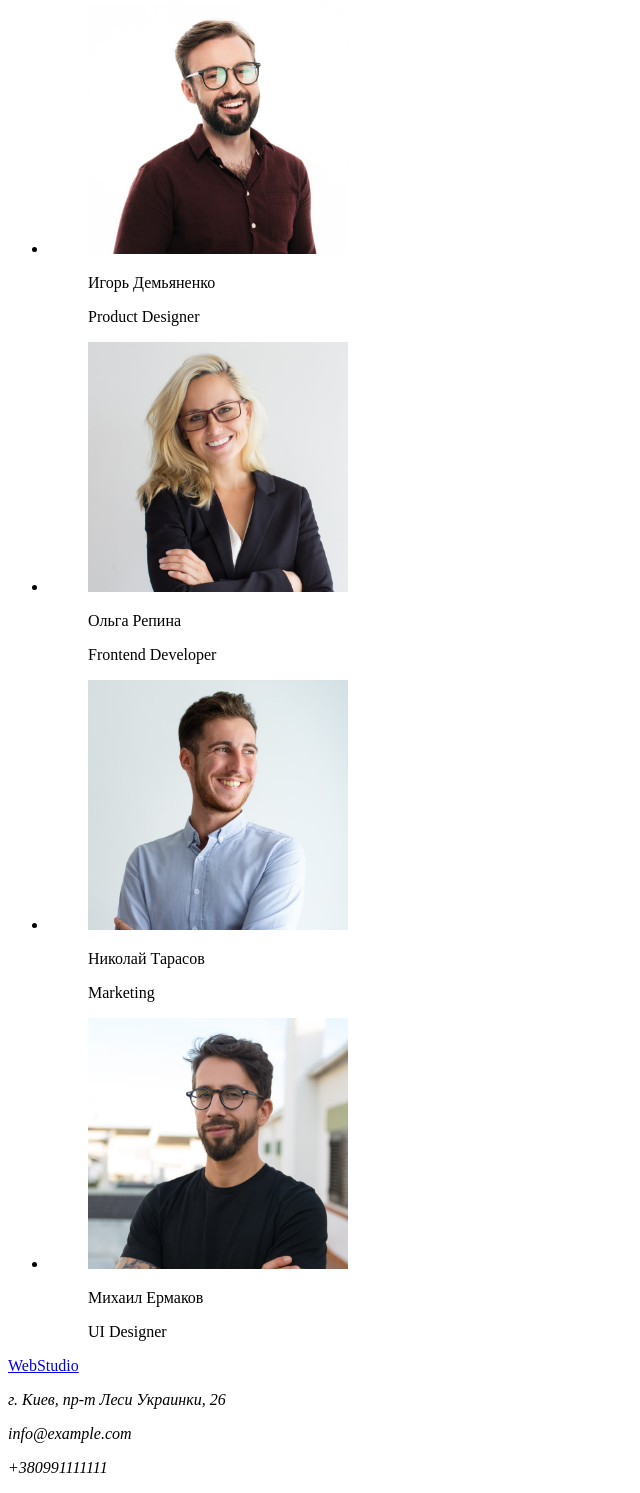
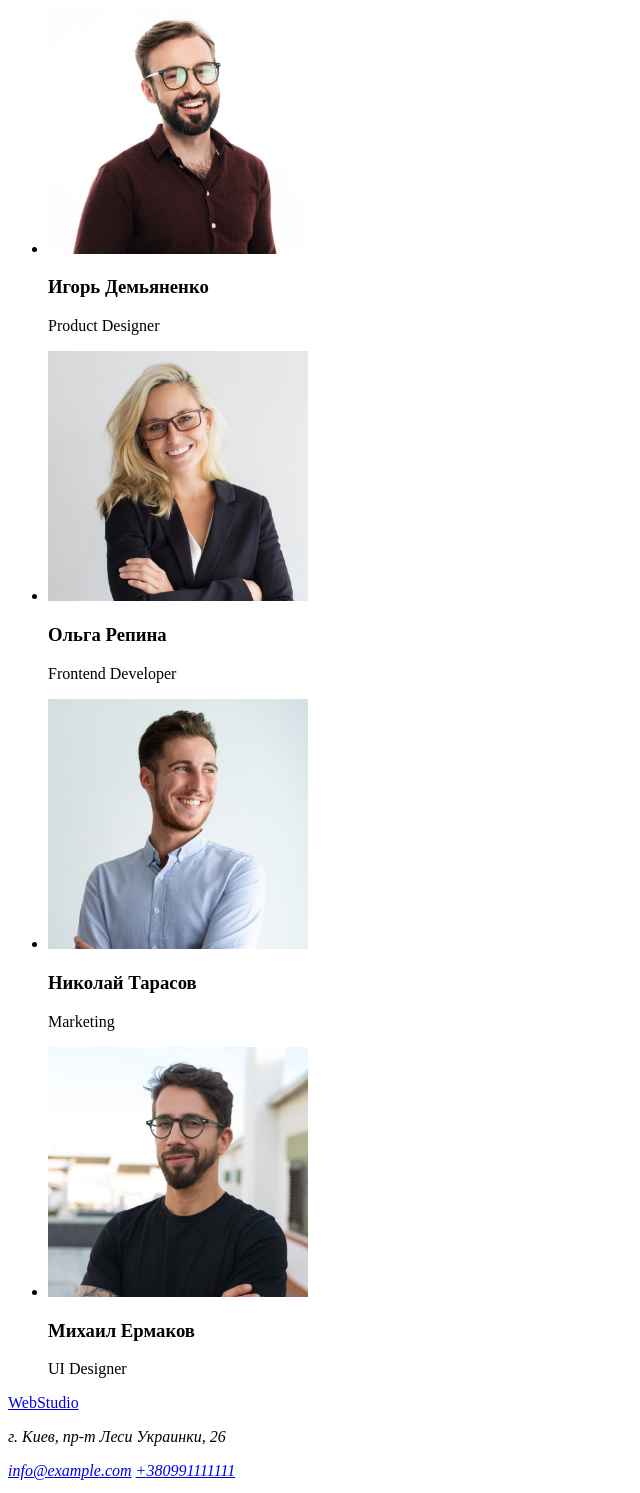
Before and after one commit to Vitaly-Prokopenko/goit-markup-hw-01, a plain HTML site: page index.html in a window 1280 px wide. Shown: the part 1618-3111 px from the top of the page, without its empty margins (0-640 px from the left). Drawn offline with Linux system fonts and the light colour scheme.

Commit message:
Update index.html
revision homework1

```diff
--- a/index.html
+++ b/index.html
@@ -34,6 +34,7 @@
 
       <!--feature-->
       <section>
+        <!--title h2 will be hidden-->
         <h2>Преимущества работаты именно с WebStudio</h2>
         <ul>
           <li>
@@ -75,22 +76,23 @@
         <h2>Чем мы занимаемся</h2>
         <ul>
           <li>
-            <a href=""
-              ><img src="./images/box1.jpg" alt="programming" width="370"
-            /></a>
+            <a href="">
+              <img src="./images/box1.jpg" alt="programming" width="370" />
+            </a>
           </li>
           <li>
-            <a href=""
-              ><img
+            <a href="">
+              <img
                 src="./images/box2.jpg"
                 alt="multiplatform development"
                 width="370"
-            /></a>
+              />
+            </a>
           </li>
           <li>
-            <a href=""
-              ><img src="./images/box3.jpg" alt="design" width="370"
-            /></a>
+            <a href="">
+              <img src="./images/box3.jpg" alt="design" width="370" />
+            </a>
           </li>
         </ul>
       </section>
@@ -101,56 +103,36 @@
         <div>
           <ul>
             <li>
-              <figure>
               <img
                 src="./images/team_card1.jpg"
                 alt="Product Designer"
                 width="260"
               />
-                <figcaption>
-                  <p>Игорь Демьяненко</p>
+              <h3>Игорь Демьяненко</h3>
               <p>Product Designer</p>
-                </figcaption>
-              </figure>
             </li>
             <li>
-              <figure>
               <img
                 src="./images/team_card2.jpg"
                 alt="Frontend Developer"
                 width="260"
               />
-                <figcaption>
-                  <p>Ольга Репина</p>
+              <h3>Ольга Репина</h3>
               <p>Frontend Developer</p>
-                </figcaption>
-              </figure>
             </li>
             <li>
-              <figure>
-                <img
-                  src="./images/team_card3.jpg"
-                  alt="Marketing"
-                  width="260"
-                />
-                <figcaption>
-                  <p>Николай Тарасов</p>
+              <img src="./images/team_card3.jpg" alt="Marketing" width="260" />
+              <h3>Николай Тарасов</h3>
               <p>Marketing</p>
-                </figcaption>
-              </figure>
             </li>
             <li>
-              <figure>
               <img
                 src="./images/team_card4.jpg"
                 alt="UI Designer"
                 width="260"
               />
-                <figcaption>
-                  <p>Михаил Ермаков</p>
+              <h3>Михаил Ермаков</h3>
               <p>UI Designer</p>
-                </figcaption>
-              </figure>
             </li>
           </ul>
         </div>
@@ -159,16 +141,14 @@
 
     <!--footer-->
     <footer>
-      <p>
       <a href="/"
         ><span><span>Web</span>Studio</span>
       </a>
-      </p>
 
       <address>
-        г. Киев, пр-т Леси Украинки, 26
-        <p>info@example.com</p>
-        <p>+380991111111</p>
+        <p>г. Киев, пр-т Леси Украинки, 26</p>
+        <a href="mailto:info@example.com">info@example.com</a>
+        <a href="tel:+380991111111">+380991111111</a>
       </address>
     </footer>
   </body>
```
Lines whose indentation alone changed are shown as unchanged.
